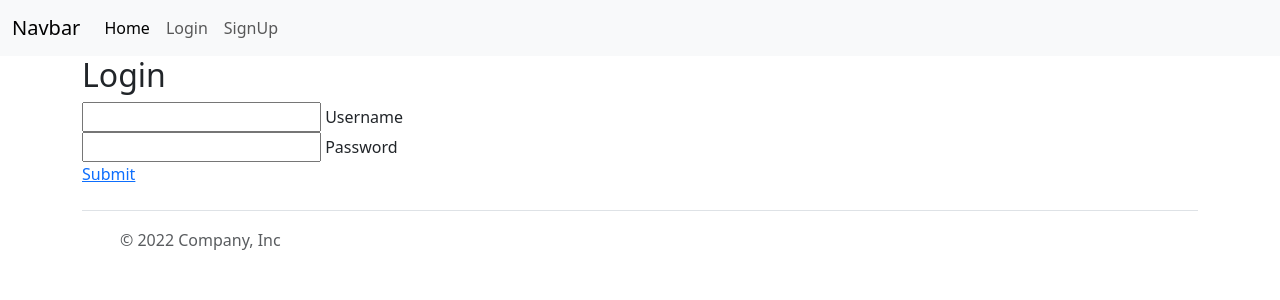
After one commit to anglo331/final_project, a Flask app: page /login in a window 1280 px wide. The commit adds this page. Shown: the top 300 px of the page. Run offline with Flask 3, Linux system fonts and the light colour scheme.

Commit message:
inital login page is done

```diff
--- a/full program/webapp/templates/base.html
+++ b/full program/webapp/templates/base.html
@@ -2,6 +2,7 @@
     <head>
         <meta charset="utf-8">
         <meta name="viewport" content="width=device-width, initial-scale=1">
+<link rel="stylesheet" href="https://cdn.jsdelivr.net/npm/bootstrap-icons@1.11.3/font/bootstrap-icons.min.css">
         <link href="https://cdn.jsdelivr.net/npm/bootstrap@5.3.3/dist/css/bootstrap.min.css" rel="stylesheet" integrity="sha384-QWTKZyjpPEjISv5WaRU9OFeRpok6YctnYmDr5pNlyT2bRjXh0JMhjY6hW+ALEwIH" crossorigin="anonymous">
         <title>
             {% block title %}base{% endblock %}
--- a/full program/webapp/templates/home.html
+++ b/full program/webapp/templates/home.html
@@ -3,6 +3,5 @@
 {% block body %}
 
 <br  class="line-break">
-hello world
-
+<h1> hello  anglo</h1>
 {% endblock %}
--- /dev/null
+++ b/full program/webapp/templates/login.html
@@ -0,0 +1,25 @@
+{% extends "base.html" %}
+{% block title%} login {%endblock%}
+
+{%block body%}
+<div class="login-box">
+  <h2>Login</h2>
+  <form>
+    <div class="user-box">
+      <input type="text" name="" required="">
+      <label>Username</label>
+    </div>
+    <div class="user-box">
+      <input type="password" name="" required="">
+      <label>Password</label>
+    </div>
+    <a href="#">
+      <span></span>
+      <span></span>
+      <span></span>
+      <span></span>
+      Submit
+    </a>
+  </form>
+</div>
+{%endblock%}
--- a/full program/webapp/views.py
+++ b/full program/webapp/views.py
@@ -5,3 +5,8 @@ views = Blueprint("views",__name__)
 @views.route("/")
 def home():
     return render_template('home.html')
+
+
+@views.route("/login")
+def login():
+    return render_template('login.html')
```
